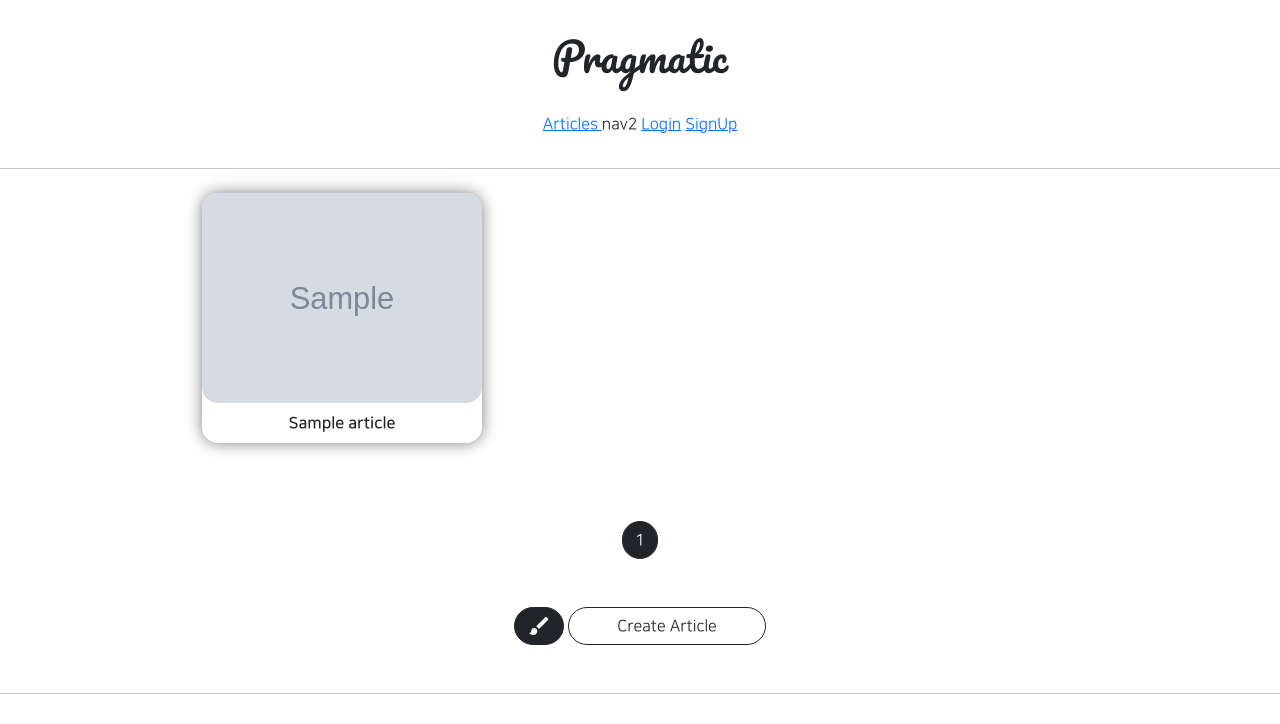
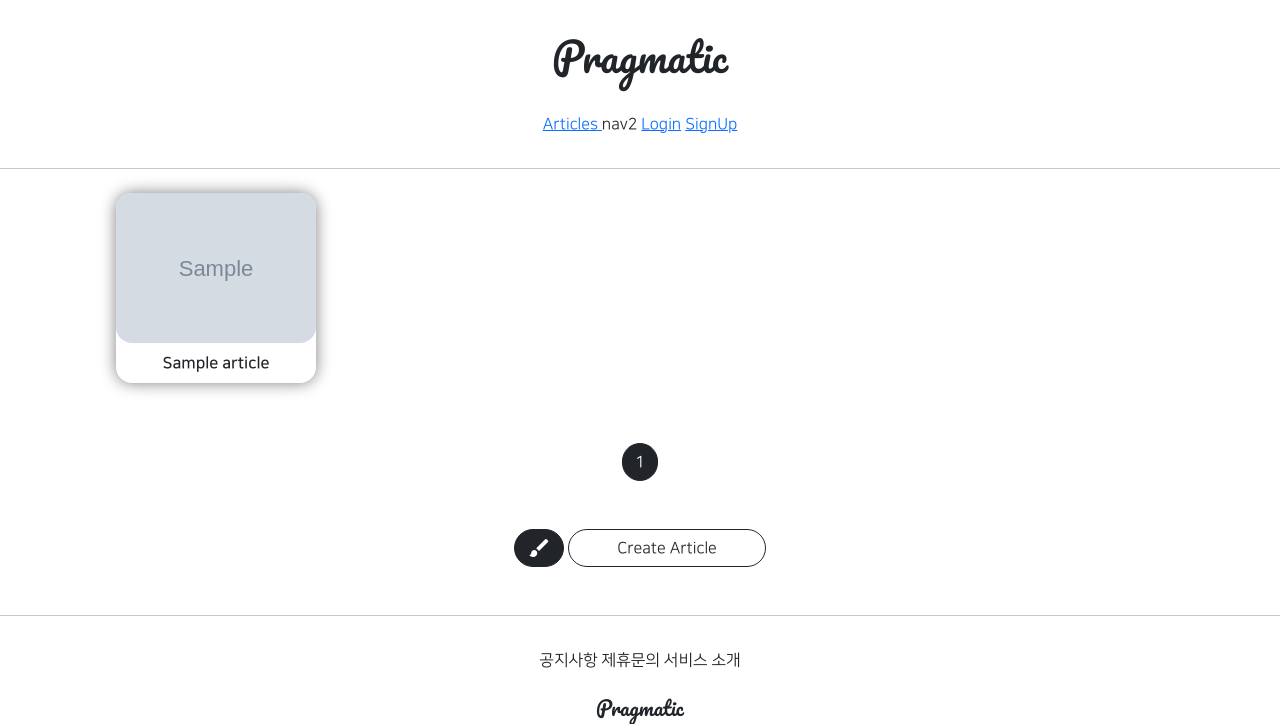
Before and after one commit to oocheol/GIS_2_1, a Django app: template articleapp/templates/articleapp/list.html in a window 1280 px wide. Shown: the top 724 px of the page. Run offline with Django 3.2, Linux system fonts and the light colour scheme; tables that the repository leaves empty hold one stand-in row (values such as "Sample post"); the template is opened without the code that fills it: values that come from a table or form of the project are taken from there, most other values are stand-ins (such as "Sample title", 1, 10 or a date in 2020); grey boxes marked "Sample" are stand-in pictures; parts of the project's set-up code (start-up, migrations or seed data) failed here and were passed over; some libraries are stand-ins or nearby versions.

Commit message:
08/12 1st

```diff
--- a/articleapp/templates/articleapp/list.html
+++ b/articleapp/templates/articleapp/list.html
@@ -4,9 +4,14 @@
 {% block content %}
 
     <style>
+        .container {
+            padding: 0;
+            margin: 0 auto;
+        }
 
         .container div {
-          width: 280px;
+          width: 45%;
+            max-width: 200px;
           display: flex;
           justify-content: center;
           align-items: center;
--- a/articleapp/views.py
+++ b/articleapp/views.py
@@ -59,4 +59,4 @@ class ArticleListView(ListView):
     model = Article
     context_object_name = 'article_list'
     template_name = 'articleapp/list.html'
-    paginate_by = 1
+    paginate_by = 4
--- a/static/js/magicgrid.js
+++ b/static/js/magicgrid.js
@@ -277,7 +277,7 @@ MagicGrid.prototype.listen = function listen () {
 let magicGrid = new MagicGrid({
   container: '.container',
   animate: true,
-  gutter: 30,
+  gutter: 12,
   static: true,
   useMin: true
 });
```
